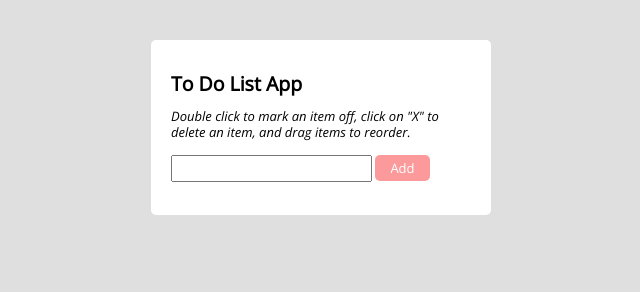
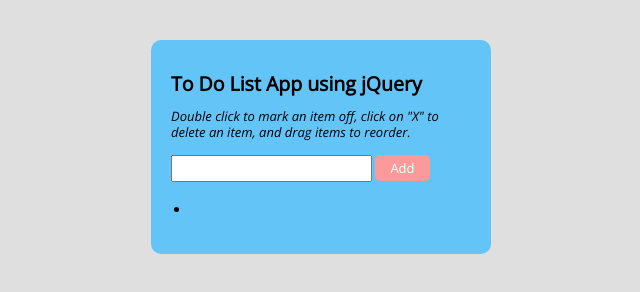
Before and after one commit to mizik1/To-do-list, a plain HTML site: page index.html in a window 1280 px wide. Both pictures are taken after a click on the element "Add". Shown: the whole page, without its empty margins (319-959 px from the left). Drawn offline with nearby package versions, Linux system fonts and the light colour scheme.

Commit message:
Used functions to create jQuery to do list

```diff
--- a/CSS/style.css
+++ b/CSS/style.css
@@ -10,8 +10,8 @@ body {
   width: 300px;
   margin: 0 auto;
   margin-top: 40px;
-  background: white;
-  border-radius: 5px;
+  background: #63c5f7;
+  border-radius: 10px;
 }
 
 form {
@@ -69,3 +69,17 @@ li > crossOutButton {
   color: #025f70;
   font-weight: 800;
 }
+
+ul {
+  padding-left: 20px;
+  font-weight: bold;
+}
+ul li {
+  padding: 5px;
+  color: black;
+  font-weight: bold;
+}
+
+li {
+  font-size: 15px;
+}
--- a/JS/script.js
+++ b/JS/script.js
@@ -0,0 +1,27 @@
+// Make page ready to manipulate before starting
+$(document).ready(function () {
+  // Access the id button (add)
+  $("#button").click(function () {
+    // Create variable toAdd to process data from input tag (name=ListItem), .val() is used for any value inputted
+    let toAdd = $("input[name=ListItem]").val();
+    // Appends "li" with "toAdd" to "ul"
+    $("ul").append("<li>" + toAdd + "</li>");
+  });
+  // Remove any 'li' item by double clicking "dblclick"
+  $(document).on("dblclick", "li", function () {
+    $(this).toggleClass("strike");
+  });
+  // Clear input box after entering item. .focus binds event handler to the focus event
+  $("input").focus(function () {
+    $(this).val("");
+    //
+  });
+  // Sorts the "ul" so that any "li" can be reordered
+  $("ul").sortable();
+
+  //   Create X do users can delete "li" item
+  $(document).createTextNode("X"),
+    function () {
+      $(this).deleteButton.append(document.createTextNode("X"));
+    };
+});
--- a/index.html
+++ b/index.html
@@ -3,22 +3,21 @@
   <head>
     <meta charset="utf-8" />
     <meta name="viewport" content="width=device-width" />
-    <title>repl.it</title>
+    <title>To do list jQuery</title>
     <link href="./CSS/style.css" rel="stylesheet" type="text/css" />
   </head>
 
   <body>
     <div class="container">
-      <h2>To Do List App</h2>
+      <h2>To Do List App using jQuery</h2>
       <p><em> Double click to mark an item off, click on "X" to delete an item, and drag items to reorder.</em></p>
 
       <form name="toDoList">
         <input type="text" name="ListItem" id="input" />
       </form>
-
-      <div onclick="newItem()" id="button">Add</div>
+      <div id="button">Add</div>
       <br />
-      <ol id="list"></ol>
+      <ul></ul>
     </div>
     <script
       src="https://code.jquery.com/jquery-3.5.1.js"
```
